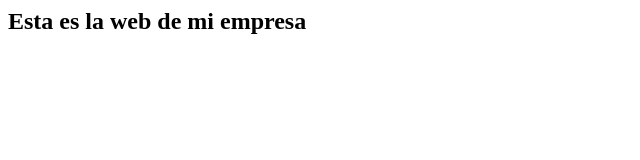
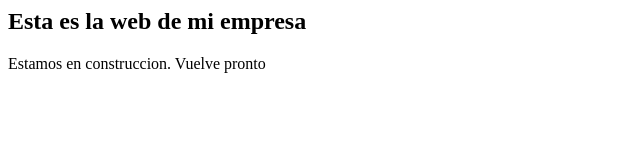
Before and after one commit to filipmorrys/PaginaCliente, a plain HTML site: page index.html in a window 1280 px wide. Shown: the whole page, without its empty margins (0-640 px from the left). Drawn offline with Linux system fonts and the light colour scheme.

Commit message:
Estamos en construcción

```diff
--- a/index.html
+++ b/index.html
@@ -5,5 +5,6 @@
 
 	<body>
 		<h2>Esta es la web de mi empresa</h2>
+		<p>Estamos en construccion. Vuelve pronto</p>
 	</body>
 </html>
```
